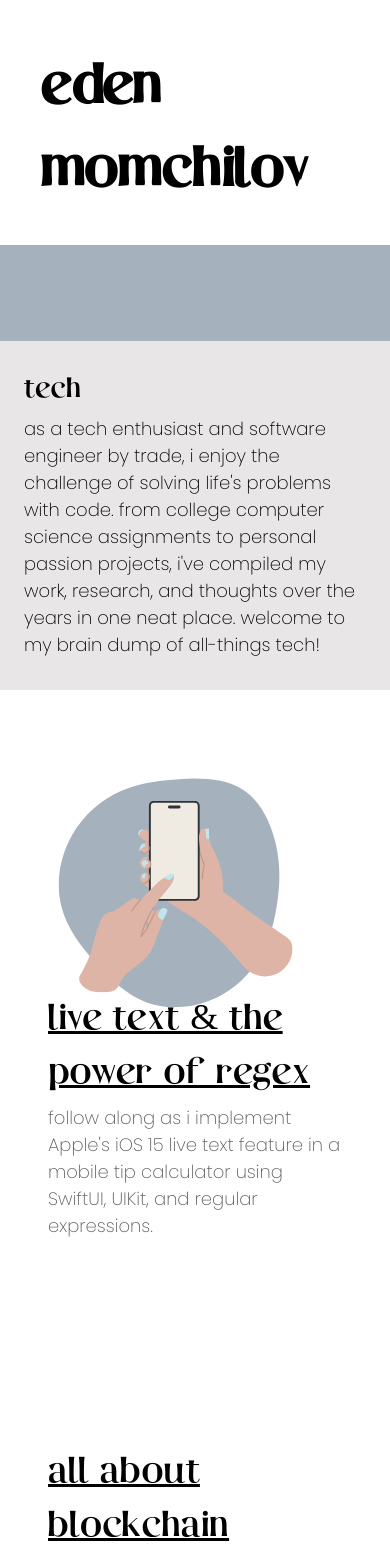
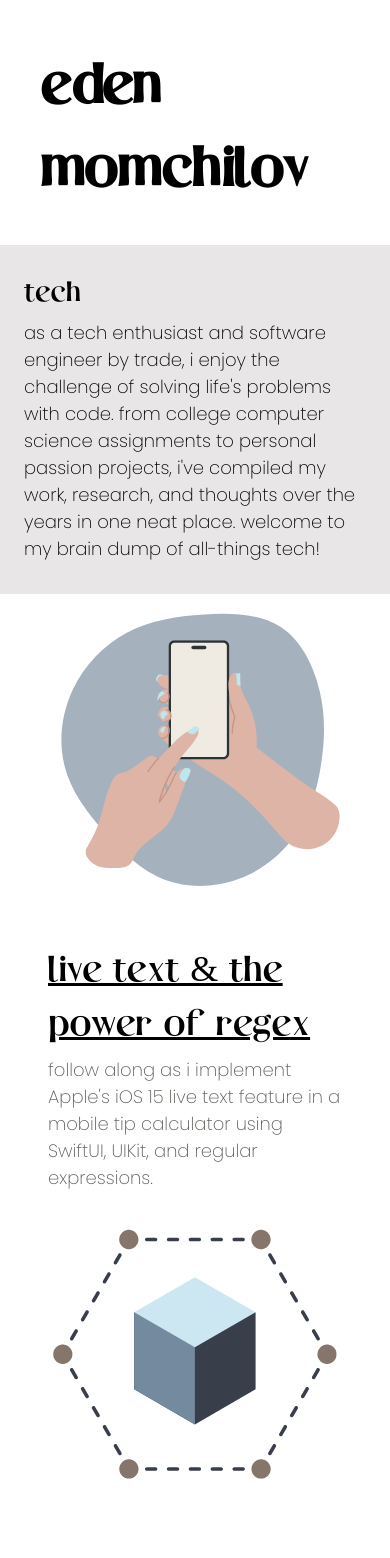
Before and after one commit to emomchilov/momchilov-portfolio, a React (Create React App) app: page /tech in a window 390 px wide. Shown: the top 1558 px of the page. Built offline with nearby package versions, Linux system fonts and the light colour scheme.

Commit message:
responsive

```diff
--- a/src/components/shared/BlogPreview.tsx
+++ b/src/components/shared/BlogPreview.tsx
@@ -4,6 +4,7 @@ import BigLittleLogo from "../../assets/img/big-little-logo";
 import BlockchainLogo from "../../assets/img/blockchain-logo";
 import LiveTextLogo from "../../assets/img/live-text-logo";
 import { BlogTitle } from "./BlogTitle";
+import useBreakpoint from "../../hooks/useBreakpoint";
 
 interface Props {
   title: string;
@@ -14,27 +15,6 @@ interface Props {
   className?: string;
 }
 
-function getIconfromName(iconName: string): JSX.Element {
-  switch (iconName) {
-    case "AmazonLogo":
-      return <AmazonLogo className="place-self-center self-center" />;
-    case "BigLittleLogo":
-      return (
-        <BigLittleLogo className="place-self-center self-center scale-150" />
-      );
-    case "BlockchainLogo":
-      return (
-        <BlockchainLogo className="place-self-center self-center scale-150" />
-      );
-    case "LiveTextLogo":
-      return (
-        <LiveTextLogo className="place-self-center pr-8 self-center scale-150" />
-      );
-    default:
-      return <AmazonLogo className="" />;
-  }
-}
-
 const BlogPreview: React.FC<Props> = ({
   title,
   description,
@@ -43,17 +23,72 @@ const BlogPreview: React.FC<Props> = ({
   link = "",
   className = "",
 }) => {
+  const screen = useBreakpoint();
+  function getIconfromName(iconName: string): JSX.Element {
+    switch (iconName) {
+      case "AmazonLogo":
+        return (
+          <AmazonLogo
+            className={`${
+              screen === "isDesktop"
+                ? "place-self-center self-center"
+                : "place-self-center mb-12"
+            }`}
+          />
+        );
+      case "BigLittleLogo":
+        return (
+          <BigLittleLogo
+            className={`${
+              screen === "isDesktop"
+                ? "place-self-center self-center scale-150"
+                : "place-self-center mb-24 scale-150"
+            }`}
+          />
+        );
+      case "BlockchainLogo":
+        return (
+          <BlockchainLogo
+            className={`${
+              screen === "isDesktop"
+                ? "place-self-center self-center scale-150"
+                : "place-self-center mb-24 scale-150"
+            }`}
+          />
+        );
+      case "LiveTextLogo":
+        return (
+          <LiveTextLogo
+            className={`${
+              screen === "isDesktop"
+                ? "place-self-center self-center scale-150"
+                : "place-self-center mb-24 scale-150"
+            }`}
+          />
+        );
+      default:
+        return <AmazonLogo className="" />;
+    }
+  }
   return (
     <>
-      <div className={`${className} grid md:grid-cols-2 py-24 px-12`}>
-        {leftOrientation ? getIconfromName(icon) : <></>}
+      <div className={`${className} grid md:grid-cols-2 pt-12 md:py-24 px-12`}>
+        {leftOrientation || screen === "isMobile" ? (
+          getIconfromName(icon)
+        ) : (
+          <></>
+        )}
         <BlogTitle
           title={title}
           subtitle={description}
           link={link}
           underline={true}
         ></BlogTitle>
-        {leftOrientation ? <></> : getIconfromName(icon)}
+        {leftOrientation || screen === "isMobile" ? (
+          <></>
+        ) : (
+          getIconfromName(icon)
+        )}
       </div>
     </>
   );
--- a/src/components/shared/BlogTitle.tsx
+++ b/src/components/shared/BlogTitle.tsx
@@ -14,8 +14,6 @@ export const BlogTitle: React.FC<Props> = ({
   subtitle,
   link,
   className = "",
-  textWhite,
-  underline,
 }) => {
   return (
     <div className={className}>
--- /dev/null
+++ b/src/hooks/useBreakpoint.js
@@ -0,0 +1,42 @@
+import { useEffect, useState } from "react";
+
+const breakpoints = {
+  0: "isMobile",
+  940: "isDesktop",
+  1024: "isDesktop",
+};
+
+const useBreakpoint = () => {
+  const [breakpoint, setBreakPoint] = useState("");
+  const [windowSize, setWindowSize] = useState({
+    width: undefined,
+    height: undefined,
+  });
+
+  const handleResize = () => {
+    setWindowSize({
+      width: window.innerWidth,
+      height: window.innerHeight,
+    });
+  };
+
+  useEffect(() => {
+    window.addEventListener("resize", handleResize);
+    handleResize();
+
+    if (0 < windowSize.width && windowSize.width < 940) {
+      setBreakPoint(breakpoints[0]);
+    }
+    if (940 < windowSize.width && windowSize.width < 1024) {
+      setBreakPoint(breakpoints[940]);
+    }
+    if (windowSize.width >= 1024) {
+      setBreakPoint(breakpoints[1024]);
+    }
+
+    return () => window.removeEventListener("resize", handleResize);
+  }, [windowSize.width]);
+  return breakpoint;
+};
+
+export default useBreakpoint;
--- a/src/routes/Tech.tsx
+++ b/src/routes/Tech.tsx
@@ -2,13 +2,14 @@ import PageTitle from "../components/about/PageTitle";
 import { Header } from "../components/header/Header";
 import BlogPreview from "../components/shared/BlogPreview";
 import { Divider } from "../components/shared/Divider";
+import useBreakpoint from "../hooks/useBreakpoint";
 
 export function Tech() {
   return (
     <>
       <Header></Header>
       <div className="bg-blue-lighter h-full">
-        <div className="grid md:grid-cols-[1fr_3fr_1fr] py-24">
+        <div className="grid md:grid-cols-[1fr_3fr_1fr] md:py-24">
           <div></div>
           <div className="bg-white">
             <div className="bg-grey-light p-6 md:p-24">
```
